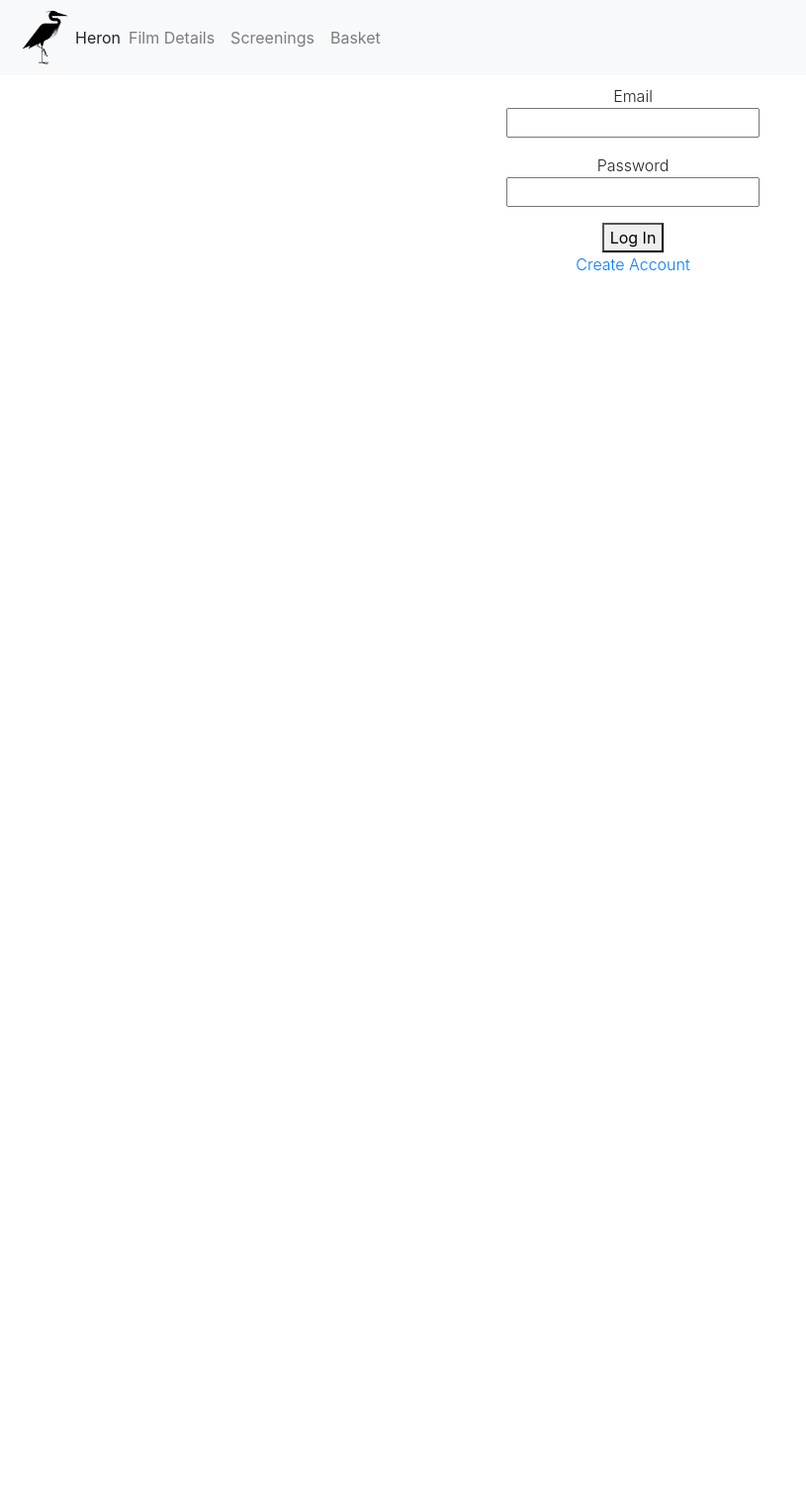
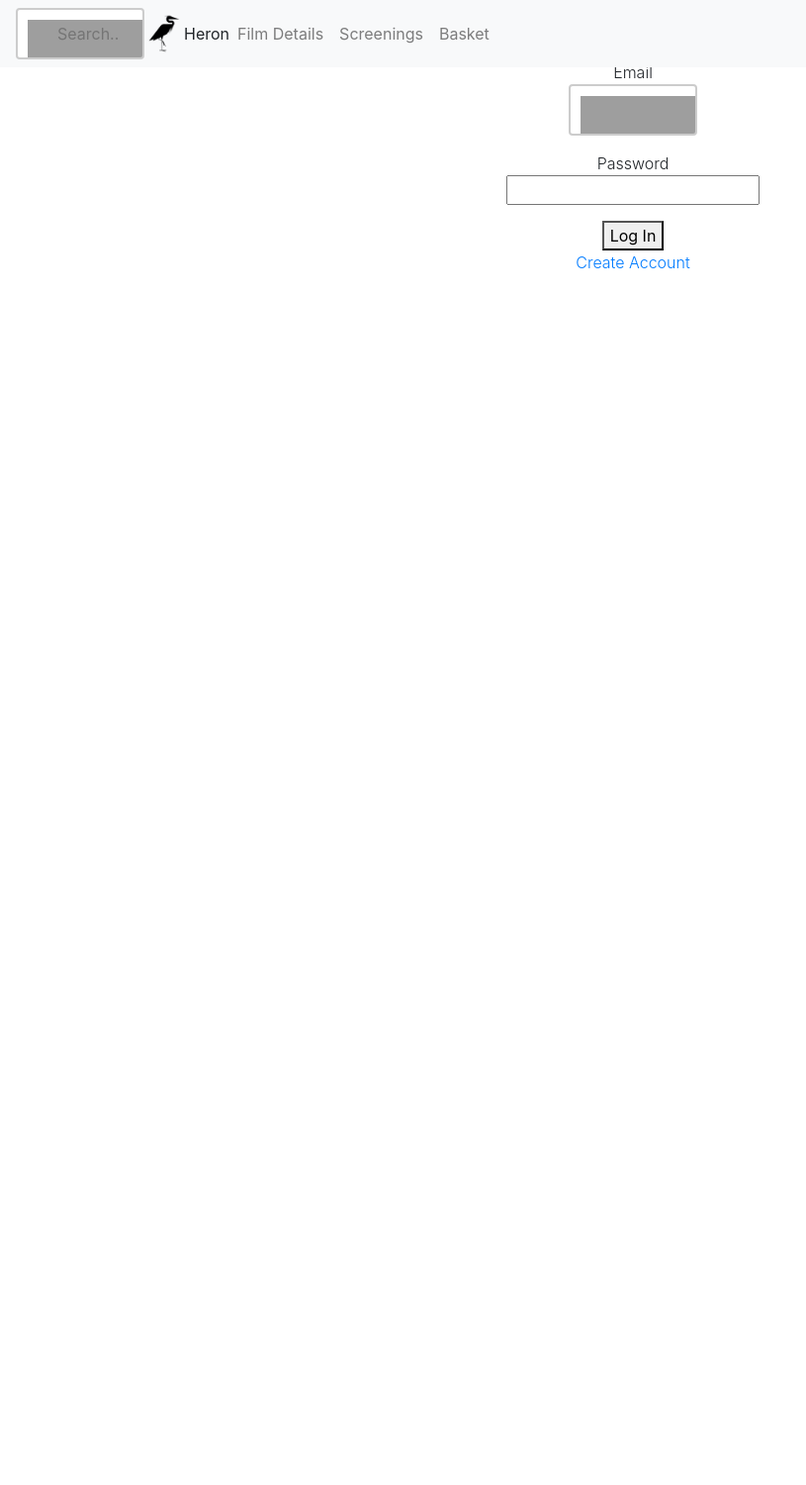
Before and after one commit to EWeb-b/heron, a Flask app: page /login in a window 1280 px wide. Shown: the whole page at 99% size, without its empty margins (0-815 px from the left). Run offline with Flask 2, Linux system fonts and the light colour scheme; some libraries are stand-ins or nearby versions; grey boxes are pictures that could not be loaded.

Commit message:
Formatted Code

```diff
--- a/webapp/app/templates/homepage.html
+++ b/webapp/app/templates/homepage.html
@@ -1,8 +1,6 @@
 <!DOCTYPE html>
 <html lang="en">
    {% block content %}
-
-
    <head>
       <title>Home</title>
       <meta charset="utf-8">
@@ -12,16 +10,36 @@
       <script src="https://ajax.googleapis.com/ajax/libs/jquery/3.3.1/jquery.min.js"></script>
       <script src="https://cdnjs.cloudflare.com/ajax/libs/popper.js/1.12.9/umd/popper.min.js"></script>
       <script src="https://maxcdn.bootstrapcdn.com/bootstrap/4.0.0/js/bootstrap.min.js"></script>
+      <meta name="viewport" content="width=device-width, initial-scale=1">
+      <style>
+         input[type=text] {
+         width: 130px;
+         box-sizing: border-box;
+         border: 2px solid #ccc;
+         border-radius: 4px;
+         font-size: 16px;
+         background-color: white;
+         background-image: url('searchicon.png');
+         background-position: 10px 10px;
+         background-repeat: no-repeat;
+         padding: 12px 20px 12px 40px;
+         -webkit-transition: width 0.4s ease-in-out;
+         transition: width 0.4s ease-in-out;
+         }
+         input[type=text]:focus {
+         width: 100%;
+         }
+      </style>
    </head>
    <body style="height:1500px">
       <nav class="navbar navbar-expand-sm bg-light navbar-light fixed-top">
          <form class="form-inline" action="/action_page.php">
             <!--<input class="mx-auto" type="text" placeholder="Search">
                <button class="btn btn-success" type="submit">Search</button>-->
-
+            <input type="text" name="search" placeholder="Search..">
          </form>
-  <a class="navbar-nav" href="/heron/templates/homepage.html"></a>
-     <img href="/heron/templates/homepage.html" src="static/heron1.png" alt="Logo" style="width:60px;">Heron
+         <a class="navbar-nav" href="#"></a>
+         <img href="/heron/templates/homepage.html" src="static/heron1.png" alt="Logo" style="width:40px;">Heron
          <ul class="navbar-nav">
             <li class="nav-item">
                <a class="nav-link" href="/heron/templates/filmDetails.html">Film Details</a>
@@ -37,13 +55,8 @@
             </li>
          </ul>
       </nav>
-
-
-
-
-
       <pre align = "center">Log into Your Account</pre>
-<form action="" method="post" action="/login" align = "center"></br>
+      <form action="" method="post" action="/login" align = "center">
          {{ form.hidden_tag() }}
          <br><a class= "font-weight-light" align = "center">Email </a>
          <p>{{ form.email }}<br>
@@ -60,5 +73,4 @@
          <button type="submit" class="btn;font-weight-light value="Log In">Log In</button>
          <br><a align = "center" href="/create_account" class="font-weight-light" >Create Account </a>
       </form>
-
       {% endblock %}
```
Lines whose indentation alone changed are shown as unchanged.
